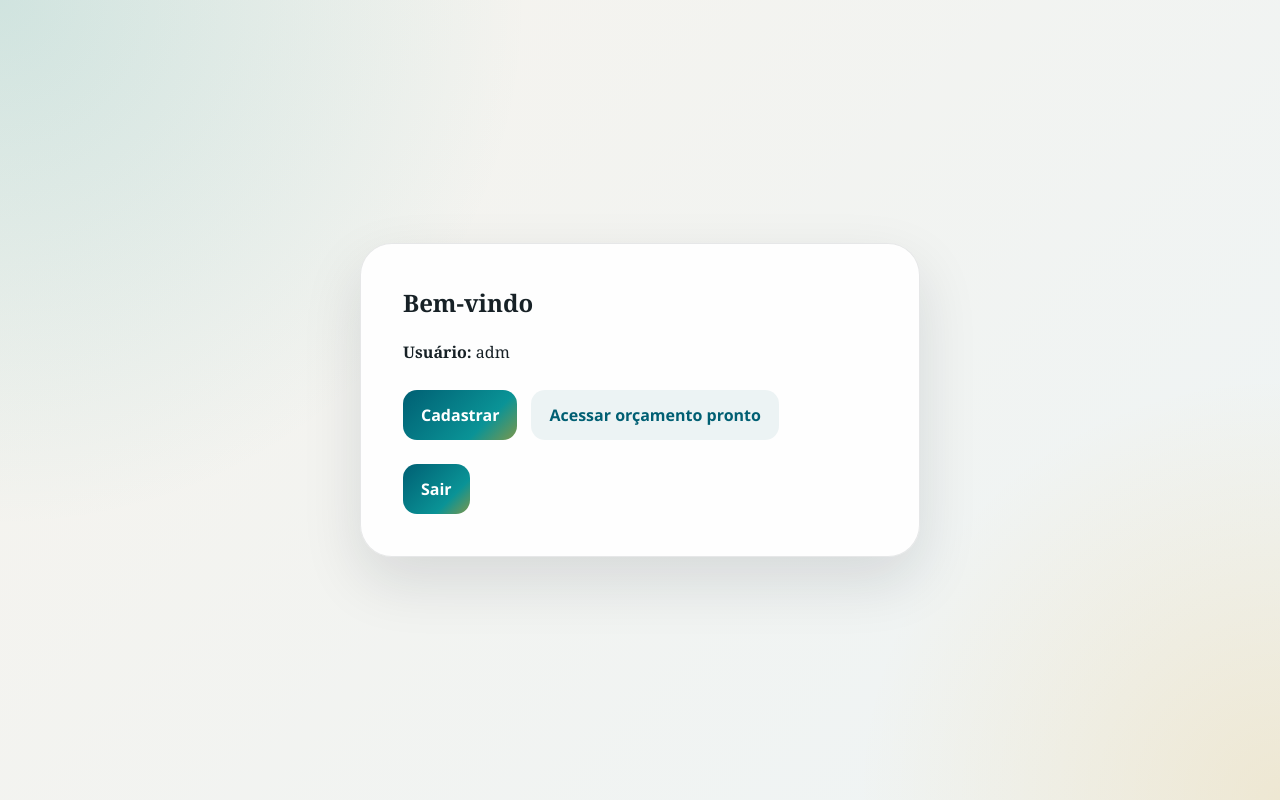
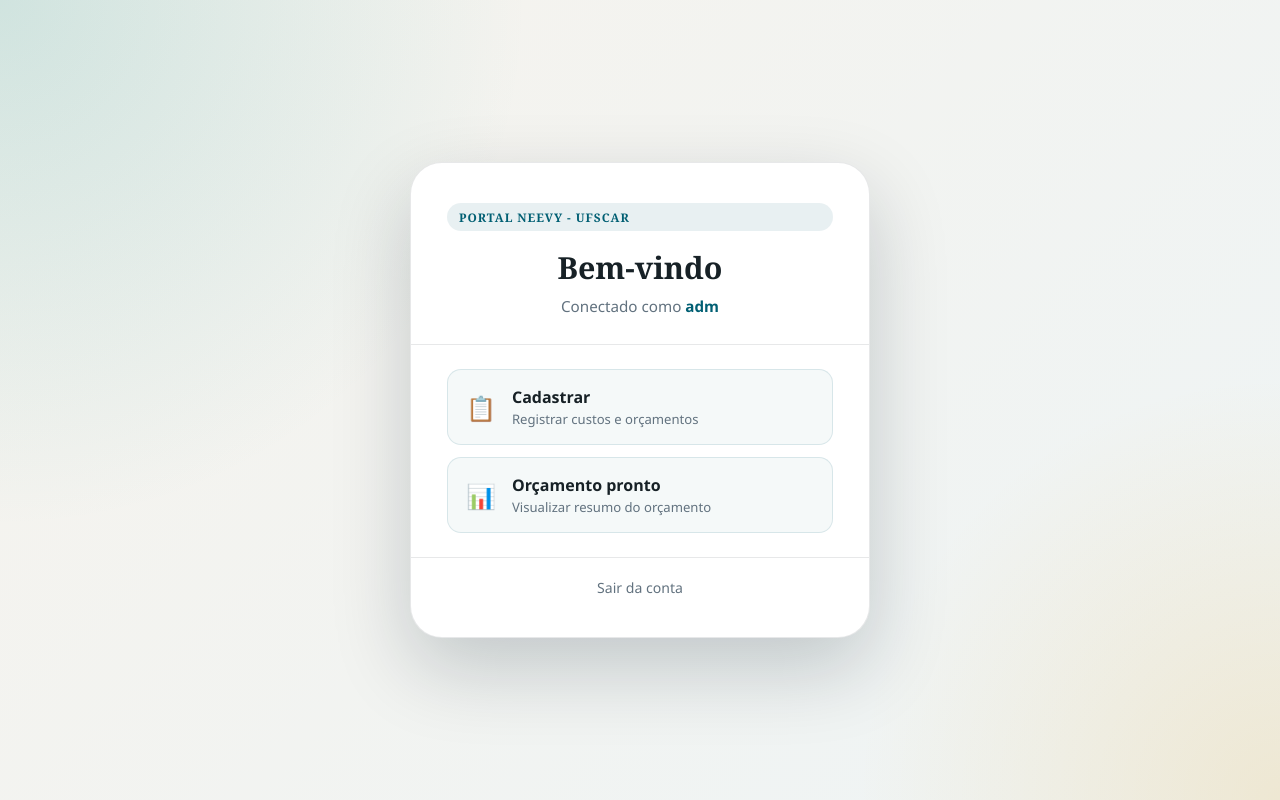
Before and after one commit to fabianopolone123/site_samela_faculdade, a Django app: page /painel/ in a window 1280 px wide. Run offline with Django 5.2, Linux system fonts and the light colour scheme; a user stored in the database is signed in.

Commit message:
Redesenha painel com layout centralizado e organizado
Card centralizado com cabecalho de boas-vindas, dois botoes de navegacao com descricao e link de logout discreto.

Co-Authored-By: Claude Sonnet 4.6 <noreply@anthropic.com>

```diff
--- a/static/css/app.css
+++ b/static/css/app.css
@@ -1266,6 +1266,118 @@ tr.is-selected {
     }
 }
 
+/* Dashboard centralizado */
+.dashboard-centered-shell {
+    min-height: 100vh;
+    display: flex;
+    align-items: center;
+    justify-content: center;
+    padding: 32px 16px;
+}
+
+.dashboard-welcome-card {
+    width: min(460px, 100%);
+    background: var(--paper-strong);
+    border: 1px solid var(--line);
+    border-radius: var(--radius-xl);
+    box-shadow: var(--shadow-strong);
+    padding: 40px 36px;
+    display: grid;
+    gap: 0;
+}
+
+.dashboard-welcome-header {
+    display: grid;
+    gap: 8px;
+    margin-bottom: 28px;
+    text-align: center;
+}
+
+.dashboard-welcome-header h1 {
+    margin: 8px 0 0;
+    font-size: 1.9rem;
+}
+
+.dashboard-welcome-user {
+    margin: 0;
+    color: var(--muted);
+    font-family: "Segoe UI", Tahoma, Geneva, Verdana, sans-serif;
+    font-size: 0.95rem;
+}
+
+.dashboard-welcome-user strong {
+    color: var(--accent);
+}
+
+.dashboard-divider {
+    height: 1px;
+    background: var(--line);
+    margin: 0 -36px;
+}
+
+.dashboard-nav-actions {
+    display: grid;
+    gap: 12px;
+    padding: 24px 0;
+}
+
+.dashboard-nav-item {
+    display: flex;
+    align-items: center;
+    gap: 16px;
+    padding: 16px 18px;
+    border-radius: var(--radius-md);
+    border: 1px solid rgba(0, 95, 115, 0.12);
+    background: rgba(0, 95, 115, 0.04);
+    text-decoration: none;
+    color: var(--ink);
+    transition: background 0.2s ease, border-color 0.2s ease, transform 0.18s ease, box-shadow 0.18s ease;
+}
+
+.dashboard-nav-item:hover {
+    background: rgba(0, 95, 115, 0.09);
+    border-color: rgba(0, 95, 115, 0.25);
+    transform: translateY(-2px);
+    box-shadow: 0 12px 28px rgba(0, 95, 115, 0.1);
+}
+
+.dashboard-nav-icon {
+    font-size: 1.5rem;
+    flex-shrink: 0;
+}
+
+.dashboard-nav-item div {
+    display: grid;
+    gap: 2px;
+}
+
+.dashboard-nav-item strong {
+    font-family: "Segoe UI", Tahoma, Geneva, Verdana, sans-serif;
+    font-size: 1rem;
+    color: var(--ink);
+}
+
+.dashboard-nav-item small {
+    font-family: "Segoe UI", Tahoma, Geneva, Verdana, sans-serif;
+    font-size: 0.82rem;
+    color: var(--muted);
+}
+
+.dashboard-logout-link {
+    display: block;
+    text-align: center;
+    margin-top: 20px;
+    color: var(--muted);
+    font-family: "Segoe UI", Tahoma, Geneva, Verdana, sans-serif;
+    font-size: 0.88rem;
+    text-decoration: none;
+    transition: color 0.2s ease;
+}
+
+.dashboard-logout-link:hover {
+    color: var(--danger);
+}
+
 /* Barra de total geral no orçamento pronto */
 .budget-grand-total-bar {
     display: flex;
--- a/templates/accounts/dashboard.html
+++ b/templates/accounts/dashboard.html
@@ -8,15 +8,39 @@
     <link rel="stylesheet" href="{% static 'css/app.css' %}">
 </head>
 <body class="dashboard-body">
-    <main class="dashboard-shell dashboard-shell-centered">
-        <section class="dashboard-card dashboard-card-centered">
-            <h2>Bem-vindo</h2>
-            <p><strong>Usuário:</strong> {{ request.user.login_name|default:request.user.email }}</p>
-            <div class="dashboard-actions">
-                <a href="{% url 'budget_product_create' %}" class="button-primary">Cadastrar</a>
-                <a href="{% url 'budget_ready' %}" class="button-secondary dashboard-secondary">Acessar orçamento pronto</a>
+    <main class="dashboard-centered-shell">
+        <section class="dashboard-welcome-card">
+
+            <div class="dashboard-welcome-header">
+                <span class="eyebrow">Portal NEEVY - UFSCar</span>
+                <h1>Bem-vindo</h1>
+                <p class="dashboard-welcome-user">
+                    Conectado como <strong>{{ request.user.login_name|default:request.user.email }}</strong>
+                </p>
             </div>
-            <a href="{% url 'logout' %}" class="button-primary logout-link">Sair</a>
+
+            <div class="dashboard-divider"></div>
+
+            <div class="dashboard-nav-actions">
+                <a href="{% url 'budget_product_create' %}" class="dashboard-nav-item">
+                    <span class="dashboard-nav-icon">📋</span>
+                    <div>
+                        <strong>Cadastrar</strong>
+                        <small>Registrar custos e orçamentos</small>
+                    </div>
+                </a>
+                <a href="{% url 'budget_ready' %}" class="dashboard-nav-item">
+                    <span class="dashboard-nav-icon">📊</span>
+                    <div>
+                        <strong>Orçamento pronto</strong>
+                        <small>Visualizar resumo do orçamento</small>
+                    </div>
+                </a>
+            </div>
+
+            <div class="dashboard-divider"></div>
+
+            <a href="{% url 'logout' %}" class="dashboard-logout-link">Sair da conta</a>
         </section>
     </main>
 </body>
```
